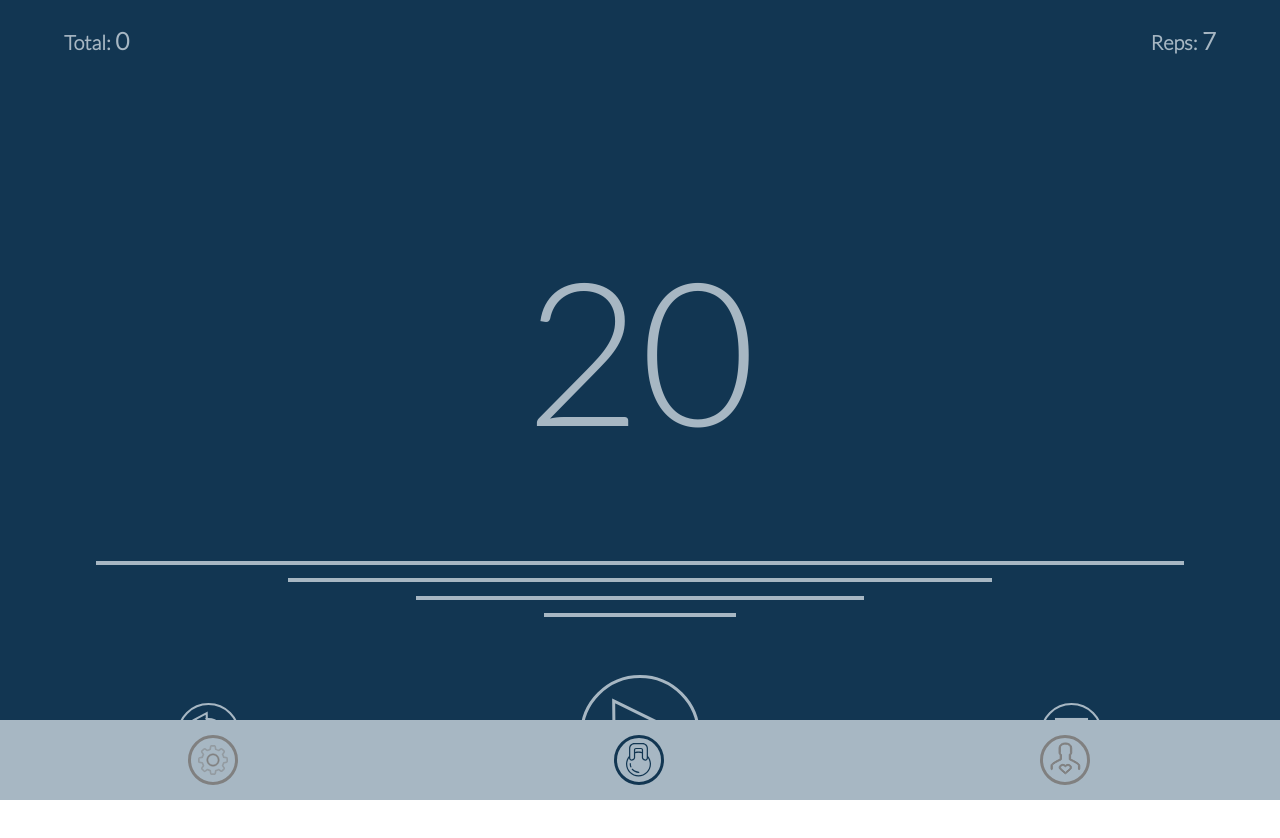
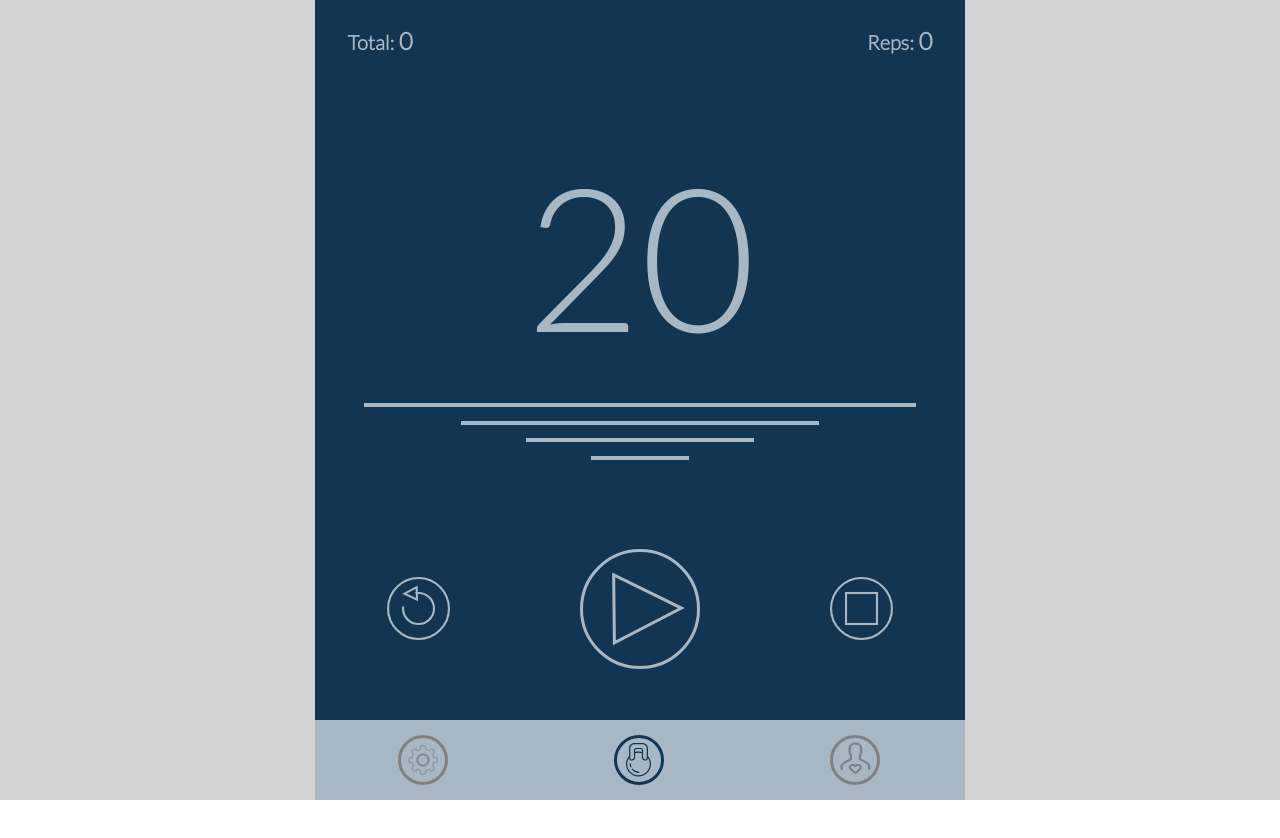
Before and after one commit to maiki-mo/criit, a React (Create React App) app: page /workout in a window 1280 px wide. Shown: the top 838 px of the page. After the commit the page ends 800 px from the top, so only its background shows below. Built offline with nearby package versions, Linux system fonts and the light colour scheme.

Commit message:
set up for desktop too

```diff
--- a/src/App.css
+++ b/src/App.css
@@ -6,3 +6,7 @@ button:focus {
 .ReactModal__Overlay--after-open {
   z-index: 200;
 }
+
+#root {
+  background-color: lightgrey;
+}
--- a/src/App.js
+++ b/src/App.js
@@ -31,6 +31,8 @@ export default () => {
             ...styles.font.overpass,
             height: '100vh',
             width: '100vw',
+            maxWidth: 650,
+            margin: '0 auto',
             backgroundColor: '#123652',
         },
     };
--- a/src/components/NavFooter.js
+++ b/src/components/NavFooter.js
@@ -19,11 +19,12 @@ export default ( { containerStyles } ) => {
             justifyContent: 'space-around',
             position: 'absolute',
             bottom: 0,
-            left: 0,
             width: '100vw',
             height: '10%',
             backgroundColor: '#A7B7C3',
             zIndex: 100,
+            margin: '0 auto',
+            maxWidth: 650,
             ...containerStyles,
         },
     };
--- a/src/screens/Workout.js
+++ b/src/screens/Workout.js
@@ -72,7 +72,7 @@ export default ( { containerStyles } ) => {
     const [initCooldownSeconds] = useRecoilState( cooldownSeconds );
     const [seconds, setSeconds] = useState( initActivitySeconds );
     const [totalSeconds, setTotalSeconds] = useState( 0 );
-    const [reps, setReps] = useState( 7 );
+    const [reps, setReps] = useState( 0 );
     const [repsLimit] = useRecoilState( maxReps );
     const [secsInterval, setSecsInterval] = useState( null );
     const [cooldown, setCooldown] = useState( false );
```
